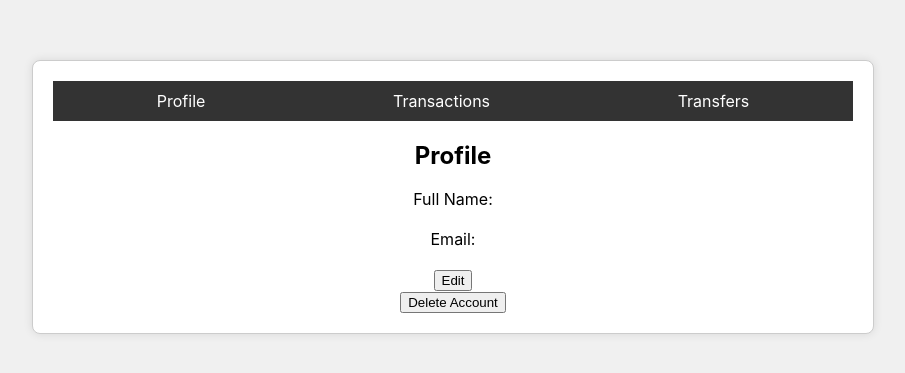
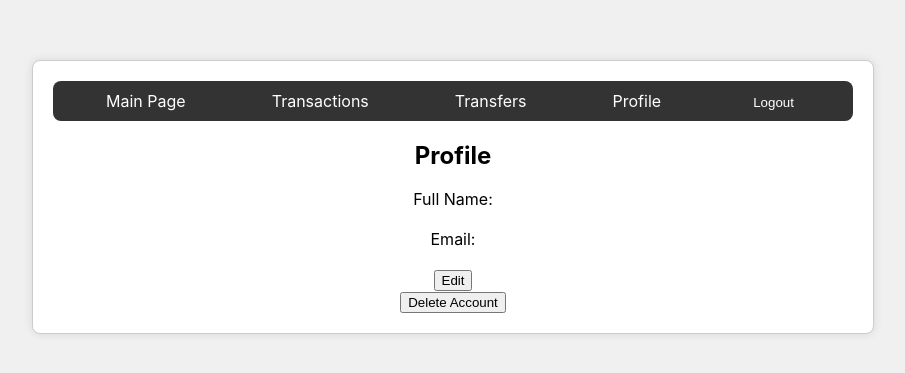
Before and after one commit to zeynephakgul/frontend-app, a React (Create React App) app: page /profile in a window 1280 px wide. Shown: the part 203-576 px from the top of the page, without its empty margins (187-1092 px from the left). Built offline with nearby package versions, Linux system fonts and the light colour scheme; no server answers.

Commit message:
navbar update

```diff
--- a/src/Navbar.js
+++ b/src/Navbar.js
@@ -2,11 +2,17 @@ import React from 'react';
 import { Link } from 'react-router-dom';
 
 const Navbar = () => {
+    const handleLogout = () => {
+        // Clear session data, e.g., localStorage.clear();
+        // Redirect to login page
+        window.location.href = '/'; // This will reload the page and redirect to /login
+    };
+
     return (
-        <nav style={{ backgroundColor: '#333', color: '#fff', padding: '10px', marginBottom: '20px' }}>
+        <nav style={{ backgroundColor: '#333', color: '#fff', padding: '10px', marginBottom: '20px', borderRadius: '8px' }}>
             <ul style={{ display: 'flex', justifyContent: 'space-around', listStyleType: 'none', margin: 0, padding: 0 }}>
                 <li>
-                    <Link to="/profile" style={{ color: '#fff', textDecoration: 'none' }}>Profile</Link>
+                    <Link to="/mainpage" style={{ color: '#fff', textDecoration: 'none' }}>Main Page</Link>
                 </li>
                 <li>
                     <Link to="/transactions" style={{ color: '#fff', textDecoration: 'none' }}>Transactions</Link>
@@ -14,6 +20,12 @@ const Navbar = () => {
                 <li>
                     <Link to="/transfers" style={{ color: '#fff', textDecoration: 'none' }}>Transfers</Link>
                 </li>
+                <li>
+                    <Link to="/profile" style={{ color: '#fff', textDecoration: 'none' }}>Profile</Link>
+                </li>
+                <li>
+                    <button onClick={handleLogout} style={{ backgroundColor: 'transparent', border: 'none', color: '#fff', cursor: 'pointer' }}>Logout</button>
+                </li>
             </ul>
         </nav>
     );
```
